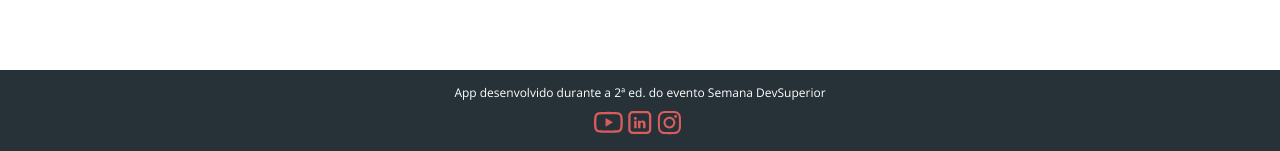
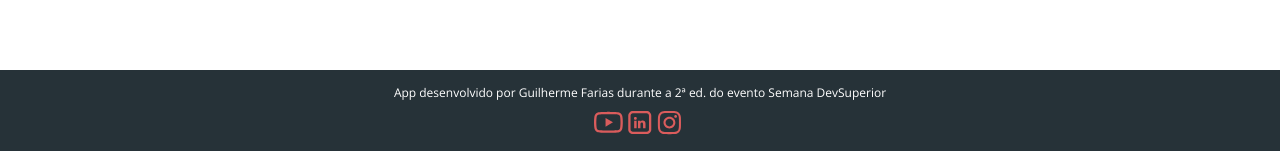
Before and after one commit to GuiFariass/dsdeliver-sds2, a React (Create React App) app in the folder front-web/: page / in a window 1280 px wide. Shown: the part 646-797 px from the top of the page. Built offline with nearby package versions, Linux system fonts and the light colour scheme; no server answers.

Commit message:
Update footer name dev creator and correction label map

```diff
--- a/front-web/src/components/Footer/index.tsx
+++ b/front-web/src/components/Footer/index.tsx
@@ -6,7 +6,7 @@ import {ReactComponent as InstagramIcon } from '../../assets/images/instagram.sv
 function Footer () {
     return (
       <footer className="main-footer">
-          App desenvolvido durante a 2ª ed. do evento Semana DevSuperior
+          App desenvolvido por Guilherme Farias durante a 2ª ed. do evento Semana DevSuperior
           <div className="footer-icons">
             <a href="https://www.youtube.com/c/DevSuperior" target="_new"> <YoutubeIcon /></a>
             <a href="https://www.linkedin.com/school/devsuperior/" target="_new"> <LinkedinIcon /></a>
--- a/front-web/src/components/Orders/OrderLocation.tsx
+++ b/front-web/src/components/Orders/OrderLocation.tsx
@@ -58,7 +58,7 @@ function OrderLocation({ onChangeLocation }: Props) {
             <div className="order-location-content">
                 <h3 className="order-location-title">Selecione aonde o pedido deve ser entregue:</h3>
                 <div className="filter-container">
-                    <AsyncSelect placeholder="Digite um endereçõ para entrega..." className="filter" loadOptions={loadOptions}
+                    <AsyncSelect placeholder="Digite um endereço para entrega..." className="filter" loadOptions={loadOptions}
                     onChange={value => handleChangeSelect(value as Place)}/>
                 </div>
                 <MapContainer center={address.position} zoom={20} scrollWheelZoom={false} key={address.position.lat}>
```
